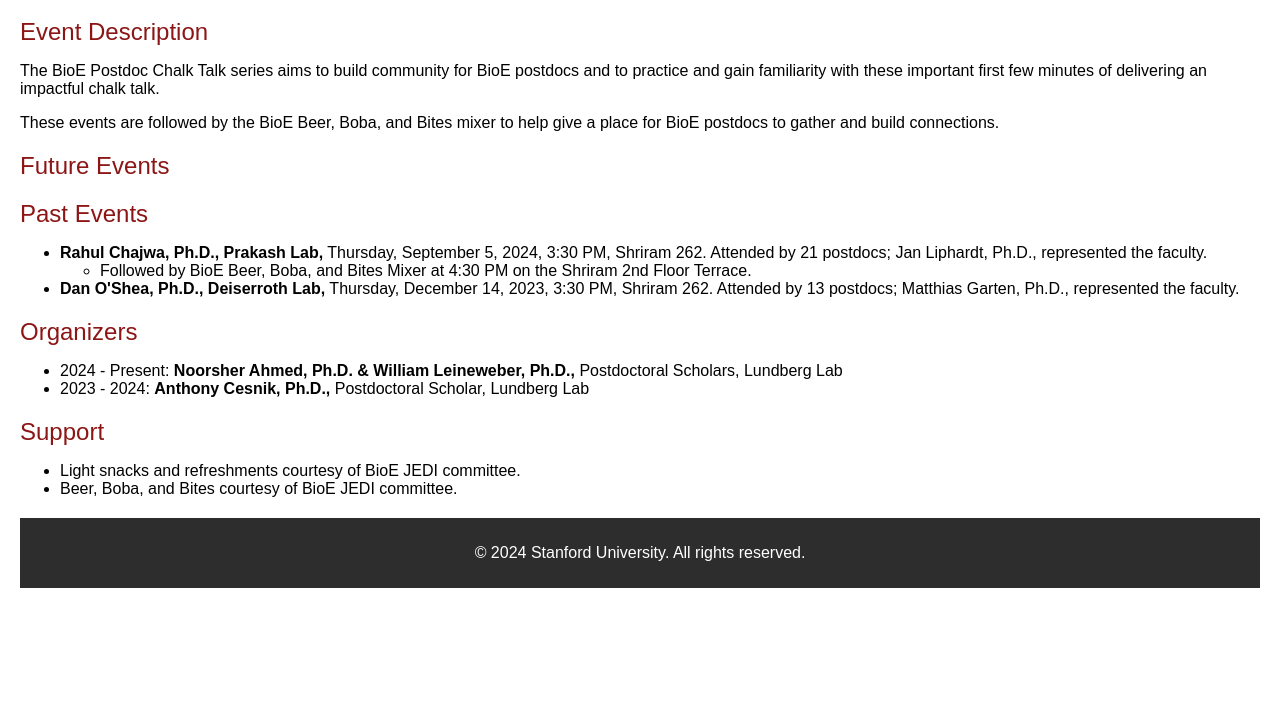
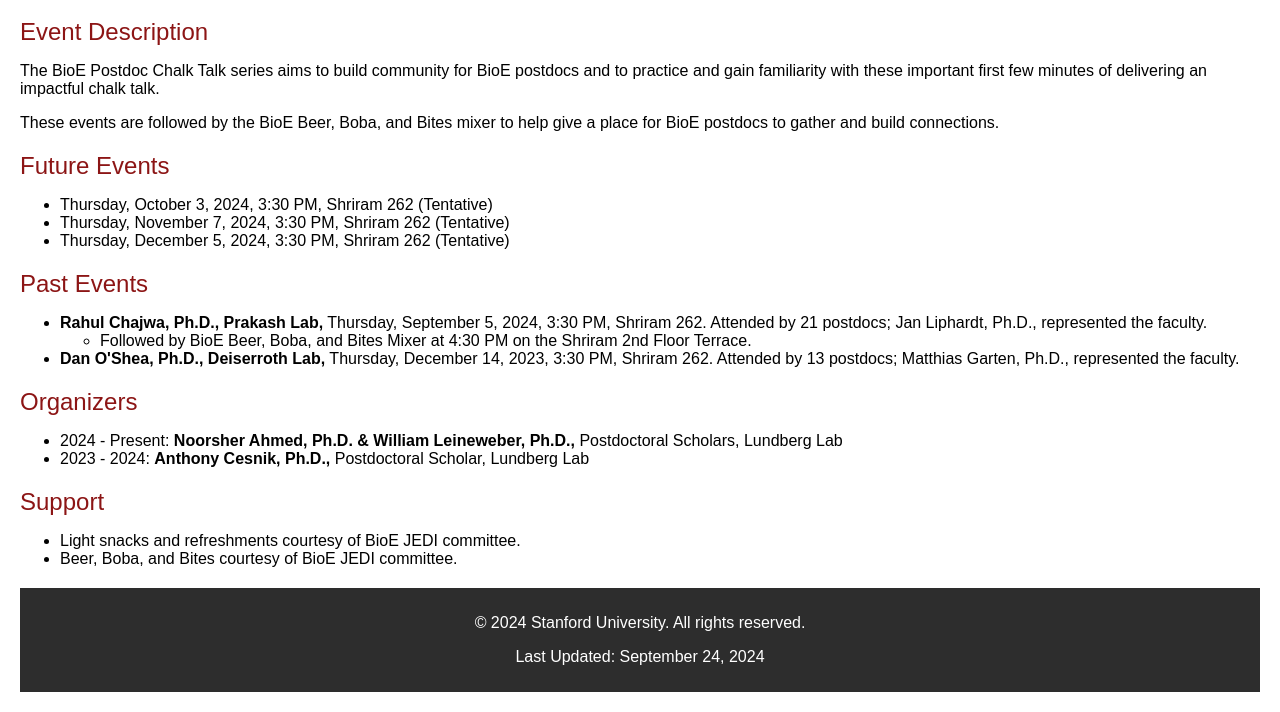
Before and after one commit to CellProfiling/bioe-postdoc-chalktalk, a plain HTML site: page index.html in a window 1280 px wide. Shown: the part 242-954 px from the top of the page. Before the commit the page ends 850 px from the top, so only its background shows below. Drawn offline with Linux system fonts and the light colour scheme.

Commit message:
last updated

```diff
--- a/index.html
+++ b/index.html
@@ -84,6 +84,11 @@
 
         <div class="section">
             <div class="section-title">Future Events</div>
+            <ul>
+                <li>Thursday, October 3, 2024, 3:30 PM, Shriram 262 (Tentative)</li>
+                <li>Thursday, November 7, 2024, 3:30 PM, Shriram 262 (Tentative)</li>
+                <li>Thursday, December 5, 2024, 3:30 PM, Shriram 262 (Tentative)</li>
+            </ul>
         </div>
 
         <div class="section">
@@ -120,6 +125,18 @@
 
     <footer>
         <p>&copy; 2024 Stanford University. All rights reserved.</p>
+        <p>Last Updated: <span id="last-updated"></span></p>
     </footer>
+    <script>
+        // Get the current date
+        const lastUpdated = new Date();
+
+        // Format the date to a readable format (e.g., September 23, 2024)
+        const options = { year: 'numeric', month: 'long', day: 'numeric' };
+        const formattedDate = lastUpdated.toLocaleDateString(undefined, options);
+
+        // Insert the formatted date into the footer
+        document.getElementById('last-updated').textContent = formattedDate;
+    </script>
 </body>
 </html>
```
